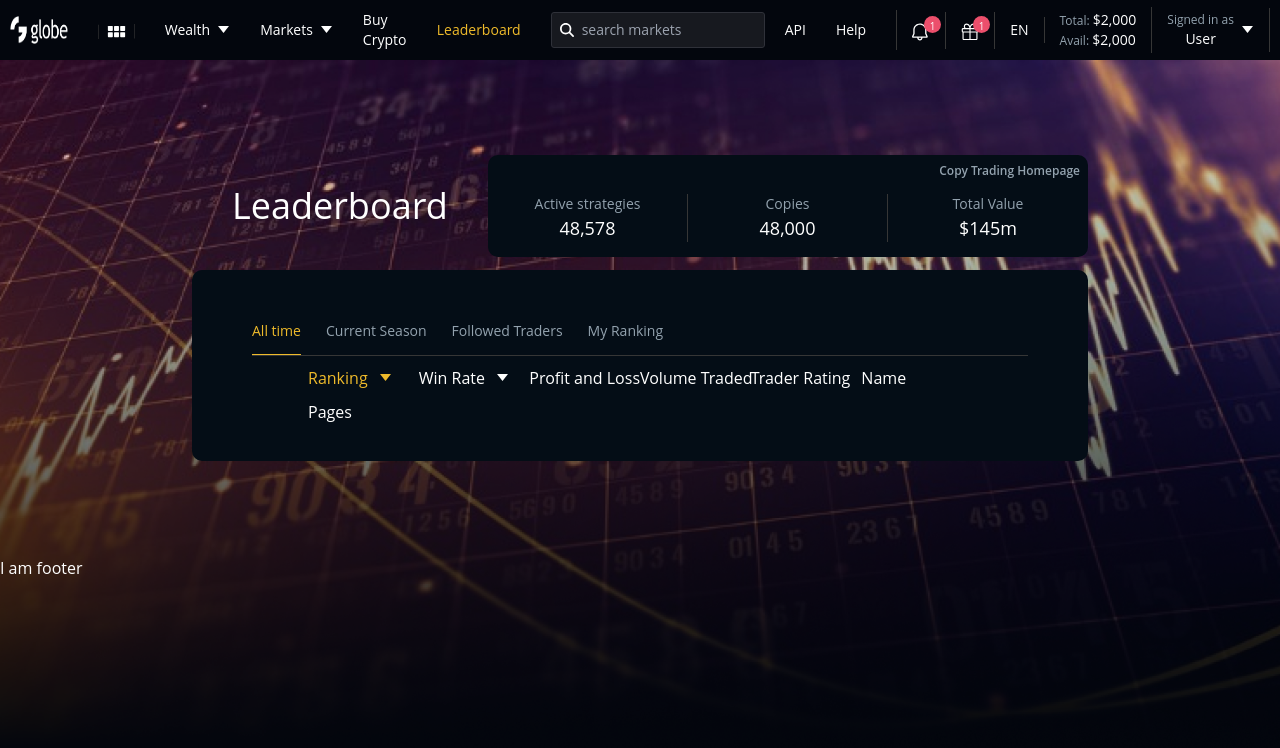
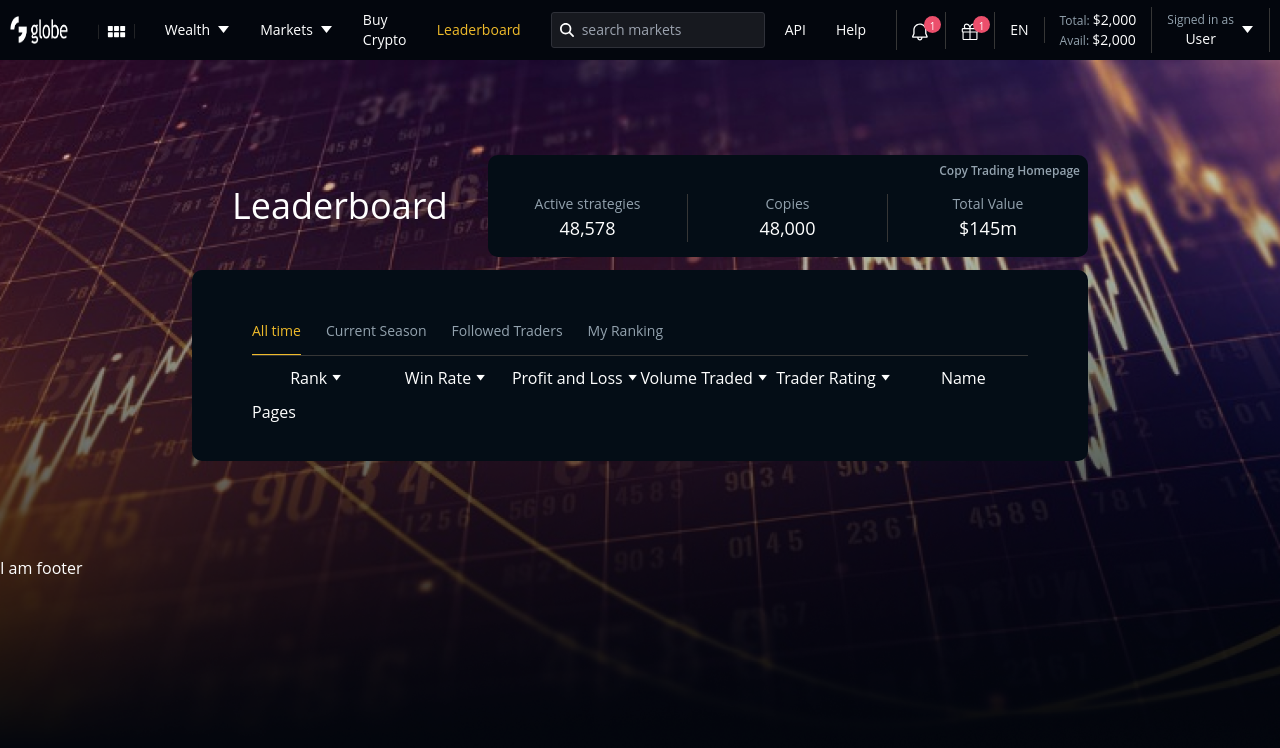
Before and after one commit to Garnetuwu/globe_leaderboard_concept, a React (Vite) app: page /leaderboard/all-time in a window 1280 px wide. Shown: the top 748 px of the page. Built offline with nearby package versions, Linux system fonts and the light colour scheme.

Commit message:
added responsiveness to the board content

```diff
--- a/src/components/Leaderboard/BoardContentCard/BoardContent/BoardContent.jsx
+++ b/src/components/Leaderboard/BoardContentCard/BoardContent/BoardContent.jsx
@@ -19,7 +19,7 @@ const BoardContent = () => {
         console.log(filter)
     }
 
-    return <div className='mx-[56px]'>
+    return <div className='mx-0'>
         <BoardFilter onSort={sortChangeHandler} filter={filter} />
         <BoardList location={curLocation} filter={filter} />
         <BoardPages />
--- a/src/components/Leaderboard/BoardContentCard/BoardContent/BoardFilter.jsx
+++ b/src/components/Leaderboard/BoardContentCard/BoardContent/BoardFilter.jsx
@@ -1,29 +1,50 @@
 import BoardFilterItem from "./BoardFilterItem"
 
+const titleList = [
+    {
+        title: 'Rank',
+        short: 'Rank'
+    },
+    {
+        title: 'Win Rate',
+        short: 'WR'
+    },
+    {
+        title: 'Profit and Loss',
+        short: 'P/L'
+    },
+    {
+        title: 'Volume Traded',
+        short: 'V/T'
+    },
+    {
+        title: 'Trader Rating',
+        short: 'Rating'
+    },
+    {
+        title: 'Name',
+        short: 'Name'
+    }
+]
+
 const BoardFilter = (props) => {
-    const titleList = [
-        'Ranking',
-        'Win Rate',
-        'Profit and Loss',
-        'Volume Traded',
-        'Trader Rating',
-        'Name'
-    ].map((title, index) => {
-        if (title !== 'Name') {
+    const titleListContent = titleList.map((el) => {
+        if (el.title !== 'Name') {
             return <BoardFilterItem
-                title={title}
-                key={index}
+                title={el.title}
+                short={el.short}
+                key={el.title}
                 onClick={props.onSort}
                 filter={props.filter} />
         } else {
             return <div>
-                <span>{title}</span>
+                <span>{el.title}</span>
             </div>
         }
     })
 
-    return <div className="grid grid-cols-6 justify-between my-[10px] whitespace-nowrap">
-        {titleList}
+    return <div className="grid grid-cols-6 place-items-center my-[10px] whitespace-nowrap">
+        {titleListContent}
     </div>
 }
 
--- a/src/components/Leaderboard/BoardContentCard/BoardContent/BoardFilterItem.jsx
+++ b/src/components/Leaderboard/BoardContentCard/BoardContent/BoardFilterItem.jsx
@@ -6,7 +6,8 @@ const BoardFilterItem = (props) => {
     }
     return (
         <FilterButton onClick={buttonClickHandler} highlited={props.filter === props.title}>
-            {props.title}
+            <span className="hidden xl:block"> {props.title} </span>
+            <span className="block xl:hidden"> {props.short} </span>
         </FilterButton>
     )
 }
--- a/src/components/Leaderboard/BoardContentCard/BoardContent/BoardListItem.jsx
+++ b/src/components/Leaderboard/BoardContentCard/BoardContent/BoardListItem.jsx
@@ -1,10 +1,19 @@
 const BoardListItem = (props) => {
     return (
-        <div className="grid grid-cols-6 my-[10px] whitespace-nowrap">
+        <div className="grid grid-cols-6 place-items-center my-[10px] whitespace-nowrap">
             <div>{`#${props.rank}`}</div>
-            <div> W/R <span>{`${props.winRate}%`}</span></div>
-            <div> P/L <span>{`$${props.pl}`}</span></div>
-            <div> V/T <span>{`$${props.volume}`}</span></div>
+            <div>
+                <span className="max-lg:hidden"> W/R </span>
+                <span>{`${props.winRate}%`}</span>
+            </div>
+            <div>
+                <span className="max-lg:hidden"> P/L </span>
+                <span>{`$${props.pl}`}</span>
+            </div>
+            <div>
+                <span className="max-lg:hidden">V/T</span>
+                <span>{`$${props.volume}`}</span>
+            </div>
             <div>{props.rating}</div>
             <div>{props.name}</div>
         </div>
--- a/src/components/Leaderboard/BoardContentContainer.jsx
+++ b/src/components/Leaderboard/BoardContentContainer.jsx
@@ -1,10 +1,9 @@
 import BoardViews from "./BoardContentCard/BoardViews"
-import BoardContent from "./BoardContentCard/BoardContent/BoardContent"
 import Card from "../UI/Card"
 import { Outlet } from 'react-router-dom'
 
 const BoardContentContainer = () => {
-    return <Card className="bg-primary-background mt-[13px] py-[37px] px-[60px]">
+    return <Card className="bg-primary-background mt-[13px] py-[37px] px-[60px] max-xl:px-5">
         <BoardViews />
         <Outlet />
     </Card>
--- a/src/components/UI/FilterButton.jsx
+++ b/src/components/UI/FilterButton.jsx
@@ -1,7 +1,7 @@
 const FilterButton = (props) => {
-    return <button className='flex items-center gap-3' onClick={props.onClick}>
+    return <button className='flex items-center gap-1' onClick={props.onClick}>
         <span className={props.highlited && 'text-selected'}>{props.children}</span>
-        <svg width="12" height="8" viewBox="0 0 12 8" fill='none' xmlns="http://www.w3.org/2000/svg">
+        <svg className='visible max-lg:hidden scale-[80%]' width="12" height="8" viewBox="0 0 12 8" fill='none' xmlns="http://www.w3.org/2000/svg">
             <path fillRule="evenodd" clipRule="evenodd" d="M0.00195312 0.0625H11.002L5.50195 7.0625L0.00195312 0.0625Z" fill={props.highlited ? '#EEBA2B' : 'white'} />
         </svg>
     </button>
```
